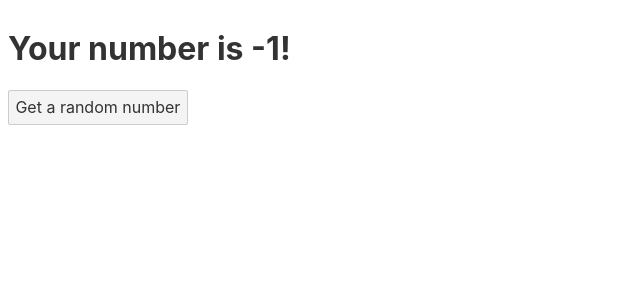
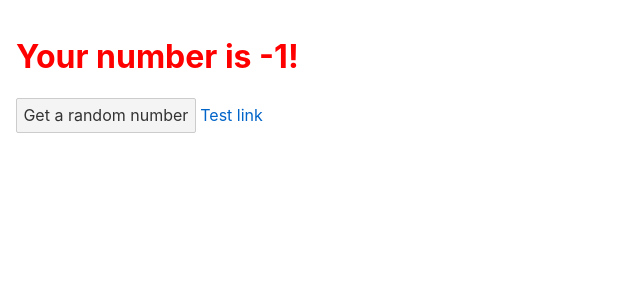
Before and after one commit to ti250/hc2022, a Svelte app in the folder client/: page / in a window 1280 px wide. Shown: the top 300 px of the page, without its empty margins (0-640 px from the left). Built offline with nearby package versions, Linux system fonts and the light colour scheme.

Commit message:
Add test for links

```diff
--- a/client/src/App.svelte
+++ b/client/src/App.svelte
@@ -1,12 +1,14 @@
 <script>
-  let rand = -1;
+    import Router from 'svelte-spa-router';
+    import RandomView from './RandomView.svelte'
+    import RandomView2 from './RandomView2.svelte'
 
-  function getRand() {
-    fetch("./rand")
-      .then(d => d.text())
-      .then(d => (rand = d));
-  }
+    const routes = {
+        '/': RandomView,
+        '/randomView2': RandomView2,
+    }
 </script>
 
-<h1>Your number is {rand}!</h1>
-<button on:click={getRand}>Get a random number</button>
+<body>
+    <Router {routes}/>
+</body>
--- /dev/null
+++ b/client/src/RandomView.svelte
@@ -0,0 +1,20 @@
+<script>
+  let rand = -1;
+
+  function getRand() {
+    fetch("./rand")
+      .then(d => d.text())
+      .then(d => (rand = d));
+  }
+</script>
+
+<h1>Your number is {rand}!</h1>
+<button on:click={getRand}>Get a random number</button>
+
+<a href="#/randomView2">Test link</a>
+
+<style>
+    h1 {
+        color: red;
+    }
+</style>
--- /dev/null
+++ b/client/src/RandomView2.svelte
@@ -0,0 +1,14 @@
+<script>
+  let rand = -1;
+
+  function getRand() {
+    fetch("./rand")
+      .then(d => d.text())
+      .then(d => (rand = d));
+  }
+</script>
+
+<h1>Your number is {rand}!</h1>
+<button on:click={getRand}>Get a random number</button>
+
+<a href="#/">Back to the previous one</a>
```
